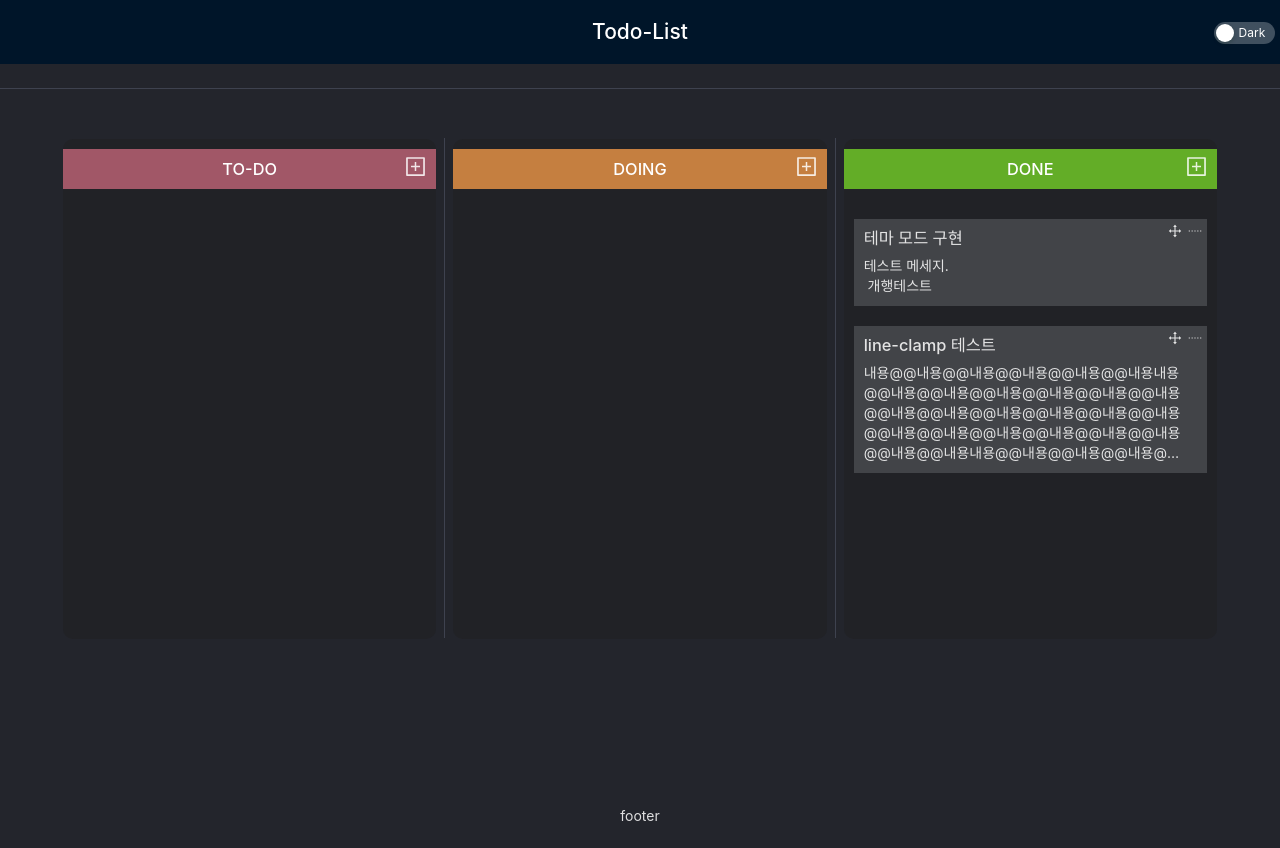
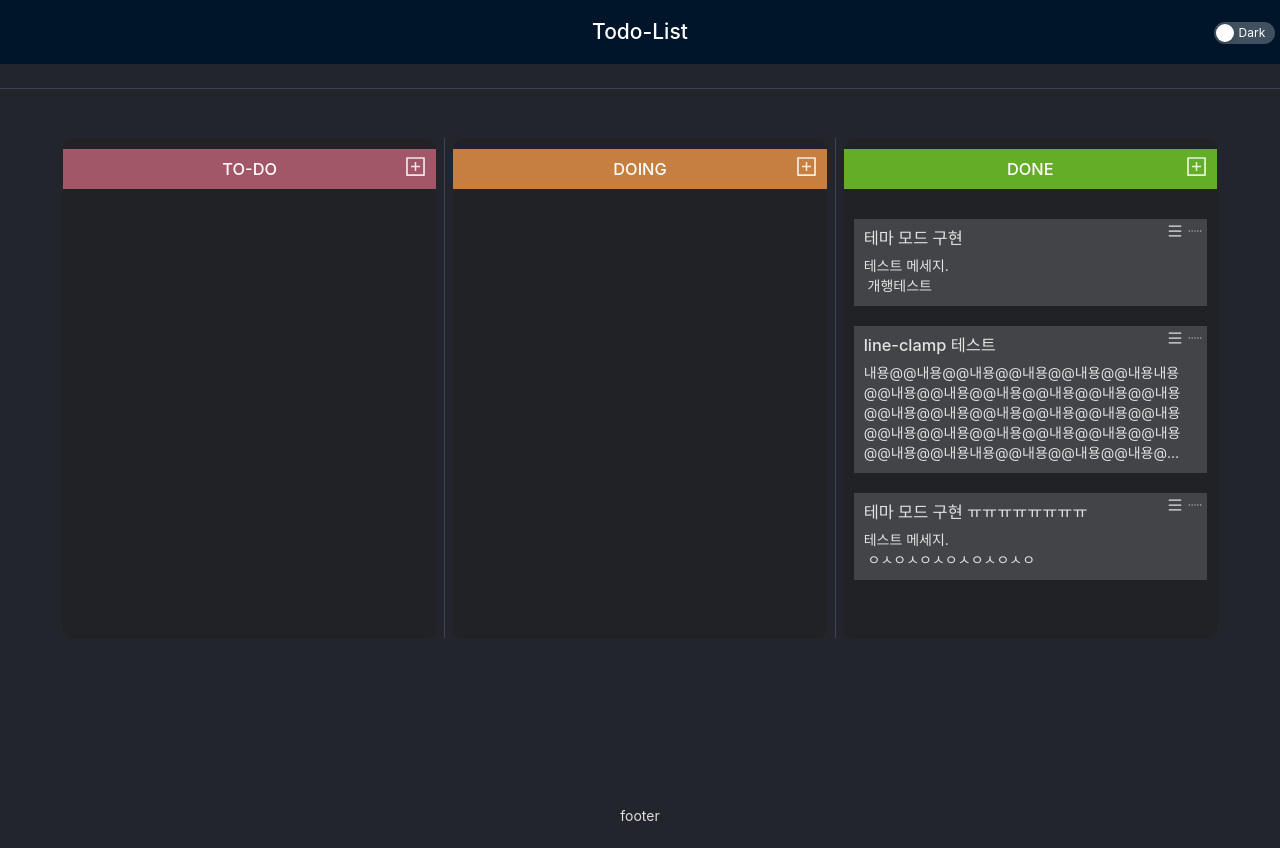
Before and after one commit to JungHoe/Typescript-Todolist, a React app: page / in a window 1280 px wide. Built offline with nearby package versions, Linux system fonts and the light colour scheme; the HTML template or start-up script is replaced by a standard one.

Commit message:
feat:각 list 별 순서변경 기능 추가 #4
* dnd 기능구현
* type interface리팩토링

```diff
--- a/src/App.tsx
+++ b/src/App.tsx
@@ -2,8 +2,8 @@ import "@/style/global.css";
 import { useState, useReducer } from "react";
 import { Layout, Row, Divider } from "antd";
 import WithTheme, { ThemeProps } from "@/hoc/withTheme";
+import { TodoItemInterface } from "@/types";
 import { Status, Mode, Theme } from "@/types/enums";
-import { TodoItemFormInterface } from "@/types";
 import LayoutHeader from "@/components/Layouts/Header";
 import TodoItems from "@/components/TodoItems";
 import { useModal } from "@/hooks";
@@ -22,10 +22,14 @@ const App: React.FC<ThemeProps> = ({ theme, onChangeTheme }) => {
     setItemStatusType(type);
     toggleModal(Mode.create);
   };
-  const handleAddItem = ({ title, description }: TodoItemFormInterface) => {
+  const handleAddItem = ({ title, description }: TodoItemInterface) => {
     const payload = { title, description, status: itemStatusType };
     dispatch({ type: actions.ADD_ITEM, payload });
     toggleModal();
+  };
+  const handleMoveItem = (dragItem: any, overItem: any) => {
+    const payload = { dragItem, overItem };
+    dispatch({ type: actions.MOVE_ITEM, payload });
   };
 
   return (
@@ -48,18 +52,21 @@ const App: React.FC<ThemeProps> = ({ theme, onChangeTheme }) => {
               status={Status.Todo}
               items={state.todoItems}
               onClickCreate={handleClickCreate}
+              onMoveItem={handleMoveItem}
             ></TodoItems>
             <Divider type="vertical" />
             <TodoItems
               status={Status.Doing}
               items={state.doingItems}
               onClickCreate={handleClickCreate}
+              onMoveItem={handleMoveItem}
             ></TodoItems>
             <Divider type="vertical" />
             <TodoItems
               status={Status.Done}
               items={state.doneItems}
               onClickCreate={handleClickCreate}
+              onMoveItem={handleMoveItem}
             ></TodoItems>
           </Row>
         </Content>
--- a/src/components/TodoItem/index.tsx
+++ b/src/components/TodoItem/index.tsx
@@ -1,35 +1,99 @@
-import React from "react";
+import React, { useRef } from "react";
 import { Button, Popover } from "antd";
-import { SmallDashOutlined, DragOutlined } from "@ant-design/icons";
+import { useDrop, useDrag } from "react-dnd";
+
+import { SmallDashOutlined, MenuOutlined } from "@ant-design/icons";
+import { TodoItem as Item } from "@/types";
 import StyleItem from "@/style/TodoItem";
 import InteractionButton from "@/style/TodoItem/InteractionButton";
+
+interface itemWithIndex extends Item {
+  index: number;
+  ref: any;
+}
 interface TodoItemProps {
-  /**
-   * 할일의 제목입니다.
-   */
-  title: string;
-  /**
-   * 할일의 설명입니다.
-   */
-  description: string;
+  item: Item;
+  index: number;
+  useInteractionButton?: boolean;
   /**
    * 상호작용 버튼 활성화 여부입니다.
    */
-  useInteractionButton?: boolean;
+  onMoveItem: Function;
 }
 
 const TodoItem = ({
-  title,
-  description,
+  item,
+  index,
   useInteractionButton = true,
+  onMoveItem,
 }: TodoItemProps) => {
+  const ref = useRef<HTMLLIElement | null>(null);
+  const { id, title, description, status } = item;
+  const [{ isDragging }, drag, preview] = useDrag(
+    () => ({
+      type: "list",
+      item: { ...item, index },
+      collect: (monitor) => ({
+        isDragging: monitor.isDragging(),
+      }),
+    }),
+    [index]
+  );
+
+  const [, drop] = useDrop({
+    accept: "list",
+    hover: (dragItem: itemWithIndex, monitor) => {
+      // // 동일한 아이템인경우 이동하지않음
+      if (dragItem.status === status && dragItem.index === index) {
+        return;
+      }
+      // Determine rectangle on screen
+      const hoverBoundingRect = ref.current!.getBoundingClientRect();
+
+      // // Get vertical middle
+      const hoverMiddleY =
+        (hoverBoundingRect.bottom - hoverBoundingRect.top) / 2;
+
+      // // Determine mouse position
+      const clientOffset = monitor.getClientOffset()!;
+
+      // // Get pixels to the top
+      const hoverClientY = clientOffset.y - hoverBoundingRect.top;
+
+      // // Only perform the move when the mouse has crossed half of the items height
+      // // When dragging downwards, only move when the cursor is below 50%
+      // // When dragging upwards, only move when the cursor is above 50%
+
+      // // Dragging downwards
+      if (dragItem.index < index && hoverClientY < hoverMiddleY) {
+        return;
+      }
+
+      // // Dragging upwards
+      if (dragItem.index > index && hoverClientY > hoverMiddleY) {
+        return;
+      }
+      // // Time to actually perform the action
+      onMoveItem({ ...dragItem }, { ...item, index });
+      dragItem.index = index;
+    },
+  });
+
   return (
-    <StyleItem data-testid="todo-item">
+    <StyleItem
+      data-testid="todo-item"
+      className={`dragAndDrop ${isDragging ? "dragging" : ""}`}
+      ref={(liRef) => {
+        ref.current = liRef;
+        preview(liRef);
+        drop(liRef);
+      }}
+    >
       <h3 className="title">{title}</h3>
       <div className="description">{description}</div>
       {useInteractionButton && (
         <>
-          <DragOutlined />
+          <MenuOutlined className="dragCursor" ref={drag} />
           <Popover
             trigger={"click"}
             content={
--- a/src/components/TodoItemForm/index.tsx
+++ b/src/components/TodoItemForm/index.tsx
@@ -1,11 +1,11 @@
 import React, { useEffect } from "react";
 import { Form, FormInstance, Input } from "antd";
-import { TodoItemFormInterface } from "@/types";
+import { TodoItemInterface } from "@/types";
 import StyleItem from "@/style/TodoItem";
 
 interface FormProps {
   form: FormInstance;
-  onFinish: (value: TodoItemFormInterface) => void;
+  onFinish: (value: TodoItemInterface) => void;
   initialValues?: { title: string; description: string };
 }
 const TodoItemForm: React.FC<FormProps> = ({
--- a/src/components/TodoItemModal/index.tsx
+++ b/src/components/TodoItemModal/index.tsx
@@ -1,7 +1,7 @@
 import React from "react";
 import { Form } from "antd";
 import { Status, StatusLabel } from "@/types/enums";
-import { TodoItemFormInterface } from "@/types";
+import { TodoItemInterface } from "@/types";
 
 import TodoItemForm from "@/components/TodoItemForm";
 import StyledTodoModal from "@/style/TodoItem/Modal";
@@ -9,7 +9,7 @@ import StyledTodoModal from "@/style/TodoItem/Modal";
 interface ModalProperty {
   isOpen: boolean;
   toggleModal: Function;
-  onAddItem: (payload: TodoItemFormInterface) => void;
+  onAddItem: (payload: TodoItemInterface) => void;
   status: Status;
 }
 
--- a/src/components/TodoItems/index.tsx
+++ b/src/components/TodoItems/index.tsx
@@ -1,6 +1,9 @@
+import { DndProvider } from "react-dnd";
+import { HTML5Backend } from "react-dnd-html5-backend";
+
 import TodoItemHeader from "@/components/TodoItemHeader";
 import { Status } from "@/types/enums";
-import { TodoItemInterface } from "@/types";
+import { TodoItem as Item } from "@/types";
 import TodoItem from "@/components/TodoItem";
 import StyledTodoItemWrapper, {
   StyledTodoItemList,
@@ -8,13 +11,15 @@ import StyledTodoItemWrapper, {
 
 interface TodoItemsProps {
   status: Status;
-  items: TodoItemInterface[];
+  items: Item[];
   onClickCreate: Function;
+  onMoveItem: Function;
 }
 const TodoItems: React.FC<TodoItemsProps> = ({
   status,
+  items,
   onClickCreate,
-  items,
+  onMoveItem,
 }) => {
   return (
     <StyledTodoItemWrapper className={`item-${status}`} span={7}>
@@ -23,13 +28,17 @@ const TodoItems: React.FC<TodoItemsProps> = ({
         onClickIcon={onClickCreate}
       ></TodoItemHeader>
       <StyledTodoItemList>
-        {items?.map((item) => (
-          <TodoItem
-            key={item.id}
-            title={item.title}
-            description={item.description}
-          ></TodoItem>
-        ))}
+        <DndProvider backend={HTML5Backend}>
+          {items?.map((item, index) => (
+            <TodoItem
+              key={item.id}
+              item={item}
+              index={index}
+              useInteractionButton
+              onMoveItem={onMoveItem}
+            ></TodoItem>
+          ))}
+        </DndProvider>
       </StyledTodoItemList>
     </StyledTodoItemWrapper>
   );
--- a/src/reducers/actions.ts
+++ b/src/reducers/actions.ts
@@ -1 +1,2 @@
 export const ADD_ITEM = "ADD_ITEM";
+export const MOVE_ITEM = "MOVE_ITEM";
--- a/src/reducers/index.ts
+++ b/src/reducers/index.ts
@@ -1,42 +1,35 @@
 import { Status } from "@/types/enums";
-import { TodoItemInterface } from "@/types";
+import { TodoItem } from "@/types";
 import * as actions from "./actions";
+
 interface redcuerInterface {
-  todoItems: TodoItemInterface[];
-  doingItems: TodoItemInterface[];
-  doneItems: TodoItemInterface[];
+  todoItems: TodoItem[];
+  doingItems: TodoItem[];
+  doneItems: TodoItem[];
 }
 
-class Item {
-  private id: number;
-  constructor(
-    public title: string,
-    public description: string,
-    public order: number
-  ) {
-    this.id = new Date().getTime();
-  }
-}
-
+const sampleItem1 = new TodoItem(
+  "테마 모드 구현",
+  "테스트 메세지. \n 개행테스트",
+  Status.Done
+);
+const sampleItem2 = new TodoItem(
+  "line-clamp 테스트",
+  `내용@@내용@@내용@@내용@@내용@@내용내용@@내용@@내용@@내용@@내용@@내용@@내용@@내용@@내용@@내용@@내용@@내용@@내용@@내용@@내용@@내용@@내용@@내용@@내용@@내용@@내용내용@@내용@@내용@@내용@@내용@@내용@@내용@@내용@@내용@@내용@@내용@@내용@@내용@@내용@@내용@@`,
+  Status.Done
+);
+const sampleItem3 = new TodoItem(
+  "테마 모드  구현 ㅠㅠㅠㅠㅠㅠㅠㅠ",
+  "테스트 메세지. \n ㅇㅅㅇㅅㅇㅅㅇㅅㅇㅅㅇㅅㅇ",
+  Status.Done
+);
+sampleItem1.setId(1);
+sampleItem2.setId(2);
+sampleItem3.setId(3);
 export const initialState = {
   todoItems: [],
   doingItems: [],
-  doneItems: [
-    {
-      id: 1,
-      title: "테마 모드 구현",
-      status: Status.Done,
-      description: "테스트 메세지. \n 개행테스트",
-      order: 1,
-    },
-    {
-      id: 2,
-      title: "line-clamp 테스트",
-      status: Status.Done,
-      description: `내용@@내용@@내용@@내용@@내용@@내용내용@@내용@@내용@@내용@@내용@@내용@@내용@@내용@@내용@@내용@@내용@@내용@@내용@@내용@@내용@@내용@@내용@@내용@@내용@@내용@@내용내용@@내용@@내용@@내용@@내용@@내용@@내용@@내용@@내용@@내용@@내용@@내용@@내용@@내용@@내용@@`,
-      order: 2,
-    },
-  ],
+  doneItems: [sampleItem1, sampleItem2, sampleItem3],
 };
 
 export const todoReducer = (
@@ -46,9 +39,26 @@ export const todoReducer = (
   switch (type) {
     case actions.ADD_ITEM:
       const itemKey = `${payload.status}Items` as keyof redcuerInterface;
-      const nextOrder = state[itemKey].length + 1;
-      const t1 = new Item(payload.title, payload.description, nextOrder);
-      return { ...state, [itemKey]: [...state[itemKey], t1] };
+      const newItem = new TodoItem(
+        payload.title,
+        payload.description,
+        payload.status
+      );
+      return { ...state, [itemKey]: [...state[itemKey], newItem] };
+    case actions.MOVE_ITEM:
+      const { dragItem, overItem } = payload;
+      if (dragItem.status === overItem.status) {
+        const itemKey = `${dragItem.status}Items` as keyof redcuerInterface;
+        const items = state[itemKey];
+
+        const dragIndex = dragItem.index;
+        const overIndex = overItem.index;
+
+        const nextItems = [...items];
+        const poped = nextItems.splice(dragIndex, 1);
+        nextItems.splice(overIndex, 0, poped[0]);
+        return { ...state, [itemKey]: nextItems };
+      }
     default:
       return state;
   }
--- a/src/style/TodoItem/index.ts
+++ b/src/style/TodoItem/index.ts
@@ -9,6 +9,11 @@ const StyledTodoItem = styled.li`
     isThemeDark(theme) ? "#424448" : "#d8d1b8"};
   padding: 10px;
   padding-right: 20px;
+  &.dragging {
+    border: 1px solid deepskyblue;
+    border-style: dashed;
+    opacity: 0.5;
+  }
   .title {
     white-space: nowrap;
     text-overflow: ellipsis;
@@ -28,7 +33,7 @@ const StyledTodoItem = styled.li`
   }
   .anticon {
     position: absolute;
-    &.anticon-drag {
+    &.dragCursor {
       cursor: grab;
       right: 25px;
       top: 5px;
--- a/src/style/TodoItem/wrapper/index.ts
+++ b/src/style/TodoItem/wrapper/index.ts
@@ -12,6 +12,7 @@ const StyledTodoItemWrapper = styled(Col)`
 export const StyledTodoItemList = styled.ul`
   padding: 10px;
   margin-bottom: 0px;
+  min-height: 420px;
 `;
 
 export default StyledTodoItemWrapper;
--- a/src/types/index.ts
+++ b/src/types/index.ts
@@ -5,11 +5,17 @@ export interface TodoItemInterface {
   title: string;
   description: string;
   status: Status;
-  order: number;
 }
-
-export interface TodoItemFormInterface {
-  title: string;
-  description: string;
-  status?: Status;
+export class TodoItem implements TodoItemInterface {
+  public id: number;
+  constructor(
+    public title: string,
+    public description: string,
+    public status: Status
+  ) {
+    this.id = new Date().getTime(); //TODO  -1로 셋팅 백엔드 데이터받아오기
+  }
+  setId(id: number) {
+    this.id = id;
+  }
 }
```
Also changed, not shown: package.json (+7 -2 lines), 2 other files (tests, documents, lock files or other folders).
